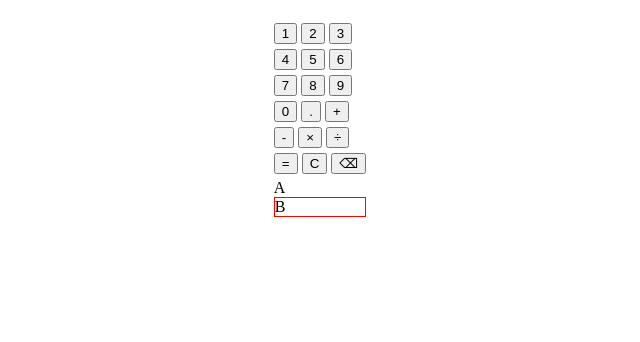
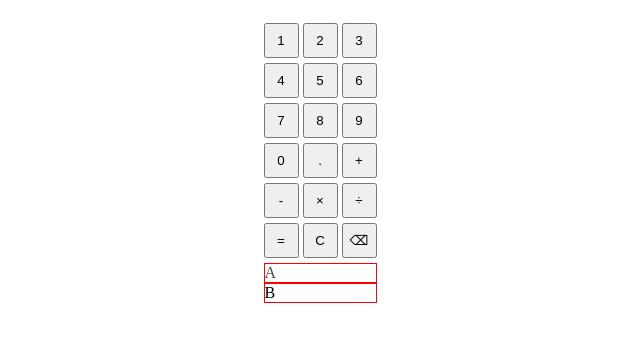
Before and after one commit to japuus/Calculator, a plain HTML site: page index.html in a window 1280 px wide. Shown: the whole page, without its empty margins (320-960 px from the left). Drawn offline with Linux system fonts and the light colour scheme.

Commit message:
Committed just in case after long break

```diff
--- a/styles.css
+++ b/styles.css
@@ -11,35 +11,25 @@ body {
 
 .btn {
     margin-bottom: 5px;
+    width: 35px;
+    height: 35px;
 }
 
-.display {
-    color:darkgray;
+.display1 {
+    color:rgb(73, 71, 71);
     height: 18px;
     border: 1px solid red;
 }
 
 
 .display2 {
-
     height: 18px;
     border: 1px solid red;
 }
 
-/*
-.firstContainer {
-    display: flex;
-    justify-content: center;
-    align-items: center;
-    margin-top: 150px;
-    border: 1px red solid;
-    width: 500px;
-    height: 500px
+
+.backspace,
+.reset {
+    width: 35px;
+    height: 35px
 }
-
-button {
-    width: 50px;
-    height: 50px
-}
-
-*/
```
